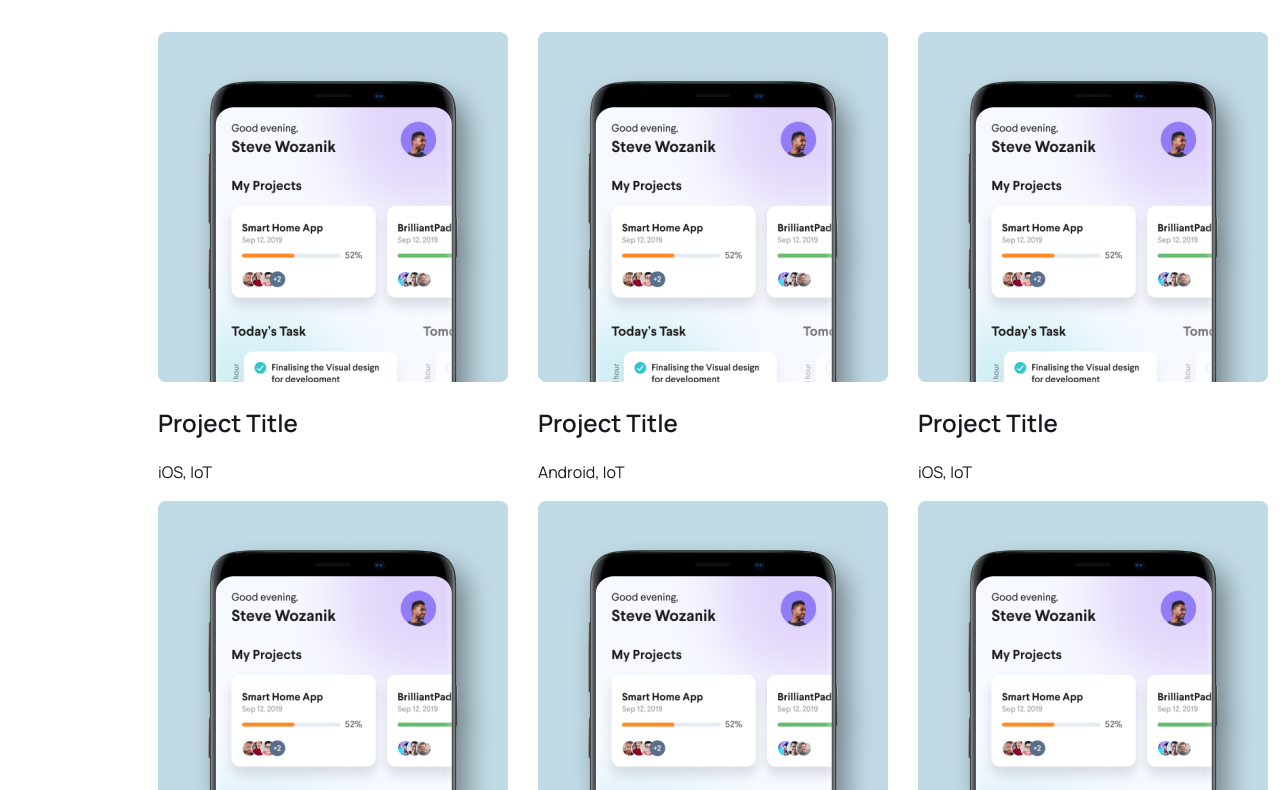
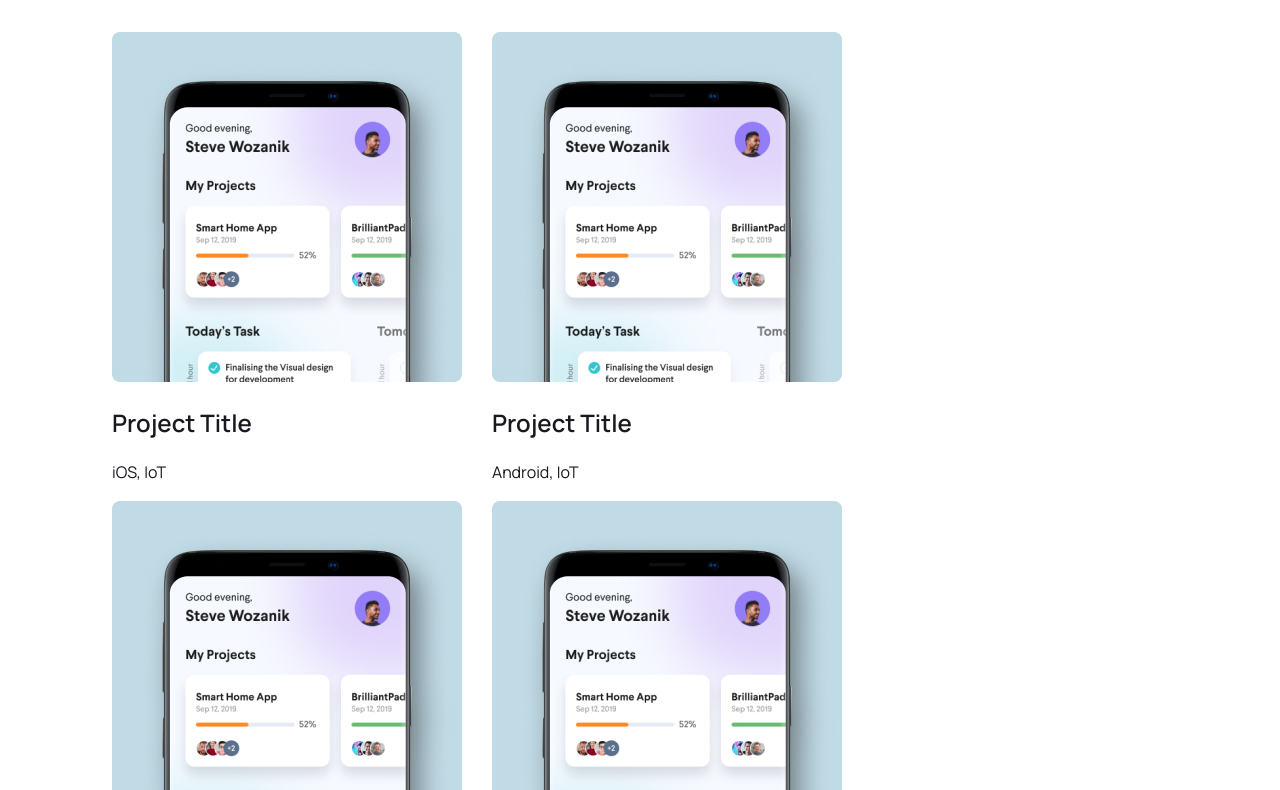
Before and after one commit to eftalozturk/deneme, a plain HTML site: page Bolum3/Class2/index.html in a window 1280 px wide. Shown: the part 128-918 px from the top of the page. Drawn offline with Linux system fonts and the light colour scheme.

Commit message:
Update style.css

```diff
--- a/Bolum3/Class2/style.css
+++ b/Bolum3/Class2/style.css
@@ -1,8 +1,7 @@
 body{
     font-family: 'Manrope', sans-serif;
-}
-.page{
-    margin-left: 150px;
+    margin: 0px auto;
+    width: 82.5%;
 }
 .title{
     font-size: 48px;
```
